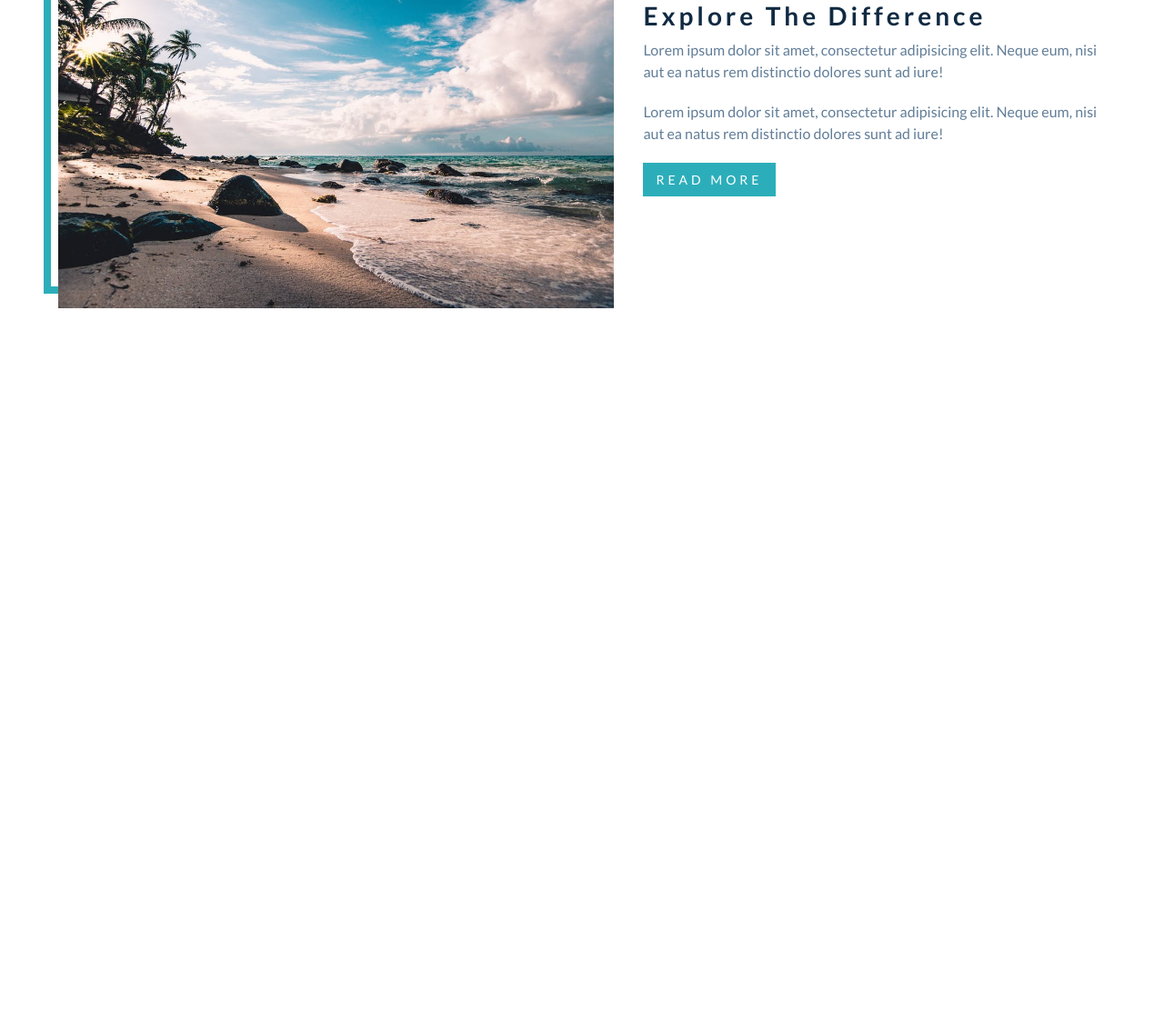
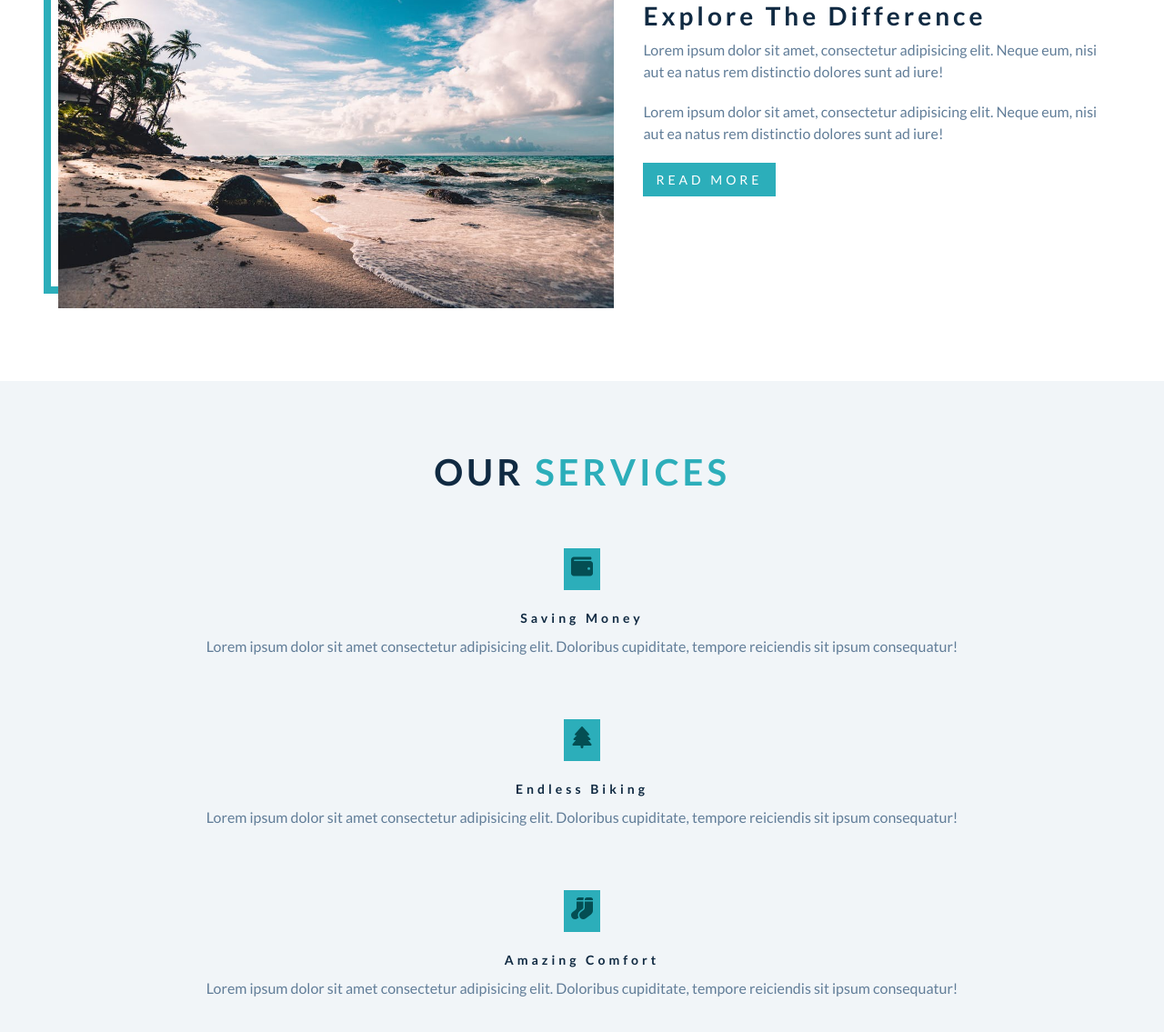
Before and after one commit to Dhrumi-Kansara-1/css-travel-landing-page, a plain HTML site: page index.html in a window 1280 px wide. Shown: the part 1104-2239 px from the top of the page at 91% size. Before the commit the page ends 1523 px from the top, so only its background shows below. Drawn offline with Linux system fonts and the light colour scheme.

Commit message:
services section

```diff
--- a/css/styles.css
+++ b/css/styles.css
@@ -12,6 +12,7 @@ Variables
 
 :root {
   /* dark shades of primary color*/
+  /* --clr-primary-extra: #044e53; */
   --clr-primary-1: hsl(184, 91%, 17%);
   --clr-primary-2: hsl(185, 84%, 25%);
   --clr-primary-3: hsl(185, 81%, 29%);
@@ -50,7 +51,9 @@ Global Styles
 ===============
 */
 
-*,::before,::after {
+*,
+::before,
+::after {
   margin: 0;
   padding: 0;
   box-sizing: border-box;
@@ -168,7 +171,6 @@ button {
 }
 /* section and media-query */
 
-
 /* end of global classes */
 
 /*
@@ -271,6 +273,34 @@ button {
 }
 /*
 ===============================
-  NEW SECTION
+  SERVICES
 ===============================
 */
+.services {
+  background: var(--clr-grey-10);
+}
+.services-center {
+  display: flex;
+  flex-direction: column;
+  gap: 3rem;
+}
+.service {
+  display: flex;
+  flex-direction: column;
+  align-items: center;
+}
+.service-icon {
+  background: var(--clr-primary-5);
+  width: fit-content;
+  padding: 0.5rem;
+  margin-bottom: 1.5rem;
+}
+.service h3 {
+  text-align: center;
+  font-size: 0.875rem;
+}
+.service p {
+  margin-left: 0.875rem;
+  margin-right: 0.875rem;
+  text-align: center;
+}
--- a/index.html
+++ b/index.html
@@ -64,6 +64,58 @@
     <!-- end of about section -->
 
     <!-- services -->
+    <section class="section services">
+      <!-- title -->
+      <div class="section-title">
+        <h2>our <span>services</span></h2>
+      </div>
+      <!-- end of title -->
+      <div class="section-center services-center">
+        <!-- single service -->
+        <article class="service">
+          <div class="service-icon">
+            <svg xmlns="http://www.w3.org/2000/svg" height="24" width="24" viewBox="0 0 512 512"><!--!Font Awesome Free 6.5.1 by @fontawesome - https://fontawesome.com License - https://fontawesome.com/license/free Copyright 2024 Fonticons, Inc.--><path fill="#044e53"  d="M64 32C28.7 32 0 60.7 0 96V416c0 35.3 28.7 64 64 64H448c35.3 0 64-28.7 64-64V192c0-35.3-28.7-64-64-64H80c-8.8 0-16-7.2-16-16s7.2-16 16-16H448c17.7 0 32-14.3 32-32s-14.3-32-32-32H64zM416 272a32 32 0 1 1 0 64 32 32 0 1 1 0-64z"/></svg>
+          </div>
+          <div class="service-info">
+            <h3>Saving Money</h3>
+            <p>
+              Lorem ipsum dolor sit amet consectetur adipisicing elit. Doloribus
+              cupiditate, tempore reiciendis sit ipsum consequatur!
+            </p>
+          </div>
+        </article>
+        <!-- end of single service -->
+        <!-- single service -->
+        <article class="service">
+          <div class="service-icon">
+            <svg xmlns="http://www.w3.org/2000/svg" height="24" width="24"  viewBox="0 0 448 512"><!--!Font Awesome Free 6.5.1 by @fontawesome - https://fontawesome.com License - https://fontawesome.com/license/free Copyright 2024 Fonticons, Inc.--><path fill="#044e53"  d="M210.6 5.9L62 169.4c-3.9 4.2-6 9.8-6 15.5C56 197.7 66.3 208 79.1 208H104L30.6 281.4c-4.2 4.2-6.6 10-6.6 16C24 309.9 34.1 320 46.6 320H80L5.4 409.5C1.9 413.7 0 419 0 424.5c0 13 10.5 23.5 23.5 23.5H192v32c0 17.7 14.3 32 32 32s32-14.3 32-32V448H424.5c13 0 23.5-10.5 23.5-23.5c0-5.5-1.9-10.8-5.4-15L368 320h33.4c12.5 0 22.6-10.1 22.6-22.6c0-6-2.4-11.8-6.6-16L344 208h24.9c12.7 0 23.1-10.3 23.1-23.1c0-5.7-2.1-11.3-6-15.5L237.4 5.9C234 2.1 229.1 0 224 0s-10 2.1-13.4 5.9z"/></svg>
+          </div>
+          <div class="service-info">
+            <h3>Endless Biking</h3>
+            <p>
+              Lorem ipsum dolor sit amet consectetur adipisicing elit. Doloribus
+              cupiditate, tempore reiciendis sit ipsum consequatur!
+            </p>
+          </div>
+        </article>
+        <!-- end of single service -->
+        <!-- single service -->
+        <article class="service">
+          <div class="service-icon">
+            <svg xmlns="http://www.w3.org/2000/svg"
+            height="24" width="24"  viewBox="0 0 512 512"><!--!Font Awesome Free 6.5.1 by @fontawesome - https://fontawesome.com License - https://fontawesome.com/license/free Copyright 2024 Fonticons, Inc.--><path fill="#044e53" d="M175.2 476.6c-9.7-18-15.2-38.7-15.2-60.6c0-40.3 19-78.2 51.2-102.4l64-48c8.1-6 12.8-15.5 12.8-25.6V96H128V240c0 20.1-9.5 39.1-25.6 51.2l-64 48C14.2 357.3 0 385.8 0 416c0 53 43 96 96 96c20.8 0 41-6.7 57.6-19.2l21.6-16.2zM128 64H288V48c0-14.5 3.9-28.2 10.7-39.9C291 3 281.9 0 272 0H176c-26.5 0-48 21.5-48 48V64zM320 96V240c0 20.1-9.5 39.1-25.6 51.2l-64 48C206.2 357.3 192 385.8 192 416c0 53 43 96 96 96c20.8 0 41-6.7 57.6-19.2l115.2-86.4C493 382.2 512 344.3 512 304V96H320zM512 64V48c0-26.5-21.5-48-48-48H368c-26.5 0-48 21.5-48 48V64H512z"/></svg>
+          </div>
+          <div class="service-info">
+            <h3>Amazing Comfort</h3>
+            <p>
+              Lorem ipsum dolor sit amet consectetur adipisicing elit. Doloribus
+              cupiditate, tempore reiciendis sit ipsum consequatur!
+            </p>
+          </div>
+        </article>
+        <!-- end of single service -->
+      </div>
+    </section>
     <!-- end of services -->
 
     <!-- featured tours -->
```
Lines whose indentation alone changed are shown as unchanged.
